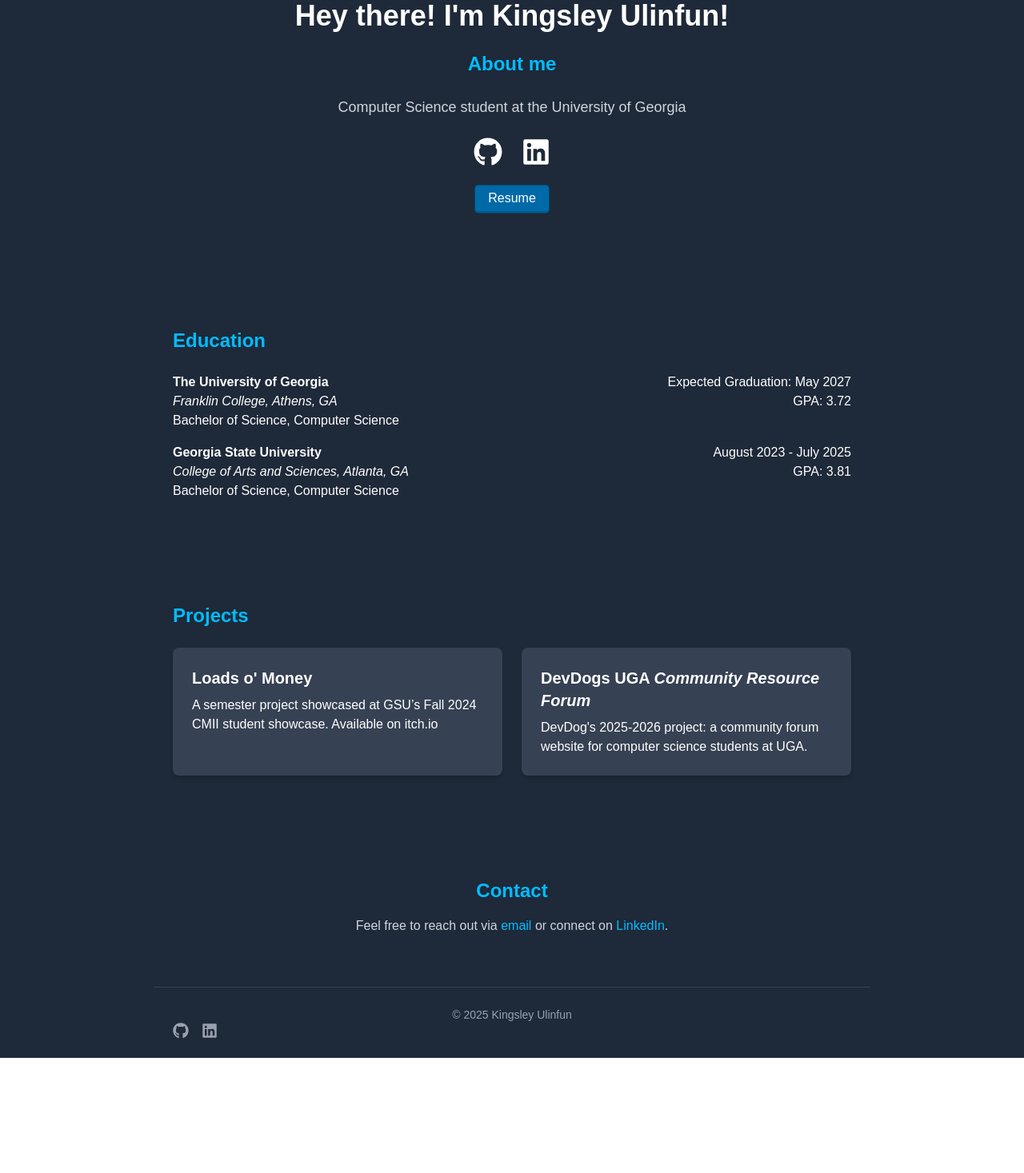
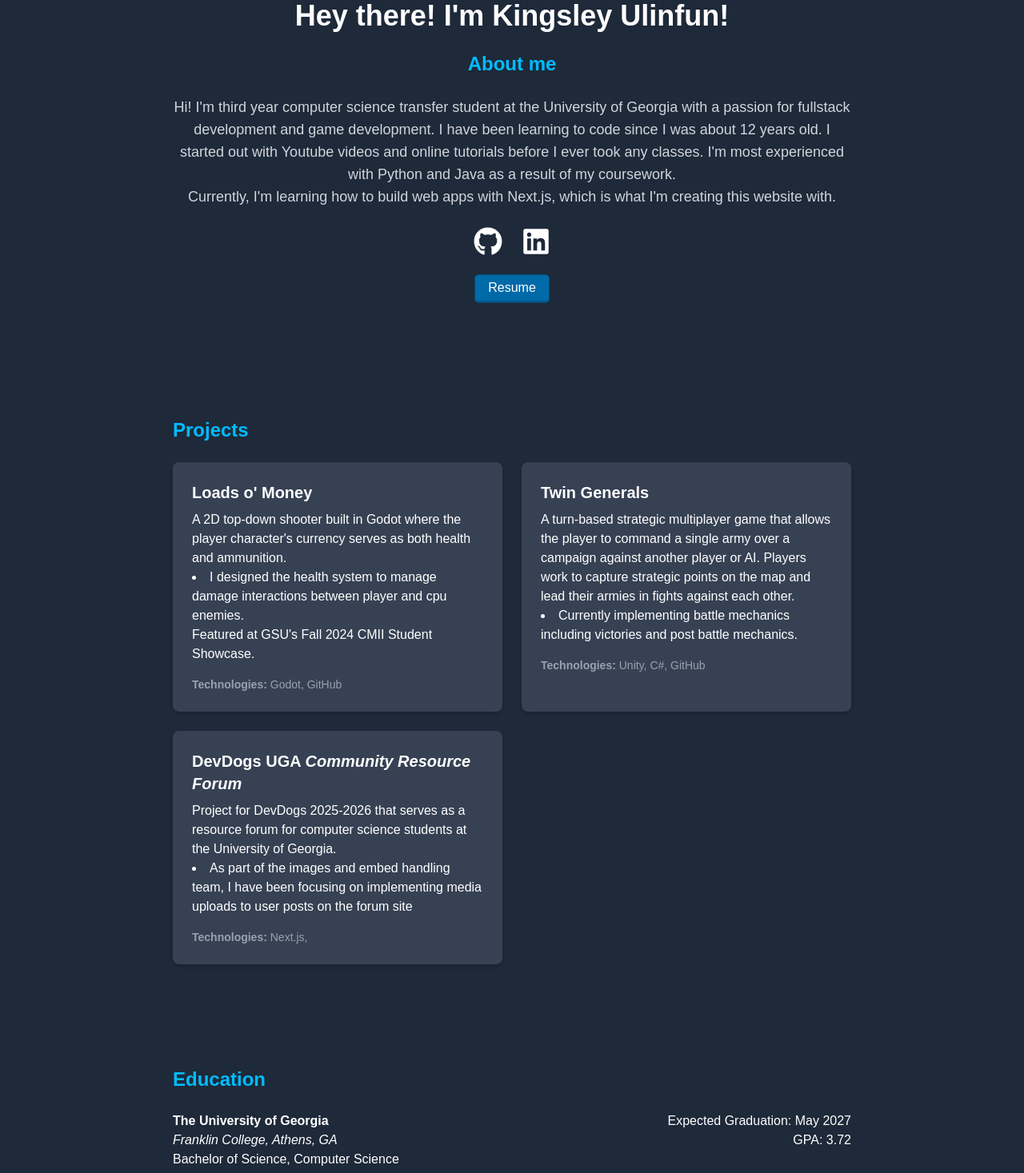
Before and after one commit to JoeB1d0me/my-portfolio-project, a Next.js app: page / in a window 1280 px wide. Shown: the part 320-1787 px from the top of the page at 80% size. Before the commit the page ends 1643 px from the top, so only its background shows below. Built offline with nearby package versions, Linux system fonts and the light colour scheme.

Commit message:
Update page.tsx

```diff
--- a/src/app/page.tsx
+++ b/src/app/page.tsx
@@ -2,6 +2,7 @@ import Image from "next/image";
 import { FaGithub, FaLinkedin } from "react-icons/fa";
 import placeholder from "../../public/goober-cat.gif";
 import Button from "@/components/button";
+import EvilButton from "@/components/evilbutton";
 
 export default function Home() {
   return (
@@ -21,11 +22,14 @@ export default function Home() {
 
         <h1 className="font-bold text-4xl">Hey there! I'm Kingsley Ulinfun!</h1>
         <h2 className="font-bold text-sky-400 text-2xl text-left">About me</h2>
-        <p className="text-lg text-gray-300">
-          Computer Science student at the University of Georgia
-
+        <div className="prose w-full">
+        <p className="text-lg text-gray-300 content-center">
+          Hi! I'm third year computer science transfer student at the University of Georgia with a passion for fullstack development and game development.
+          I have been learning to code since I was about 12 years old. I started out with Youtube videos and online tutorials before I ever took any classes.
+          I'm most experienced with Python and Java as a result of my coursework. <br /> Currently, I'm learning how to build web apps with Next.js, which is what I'm creating this website with.
         </p>
-
+        {/* <EvilButton text="Don't click" /> */}
+        </div>
         <ul className="flex text-4xl gap-6">
           <li>
             <a
@@ -51,6 +55,66 @@ export default function Home() {
 
         <Button text="Resume" href="/resume.pdf" />
       </section>
+
+      {/* Projects Section */}
+      <section
+        id="projects"
+        className="w-full max-w-4xl px-6 py-16 space-y-6 text-left"
+      >
+        <h2 className="text-2xl text-sky-400 font-bold">Projects</h2>
+
+        <div className="grid sm:grid-cols-2 gap-6">
+          <a
+            href="https://github.com/agreene5/Loads-O-Money"
+            target="_blank"
+            rel="noopener noreferrer"
+            className="bg-gray-700 hover:bg-gray-600 rounded-lg p-6 transition-shadow shadow-md hover:shadow-lg flex flex-col gap-2"
+          >
+            <span className="font-bold text-xl">Loads o' Money</span>
+            <span>
+             A 2D top-down shooter built in Godot where the player character's currency serves as both health and ammunition.
+             <br /><li>I designed the health system to manage damage interactions between player and cpu enemies.</li>
+             Featured at GSU's Fall 2024 CMII Student Showcase.
+            </span>
+            <span className="text-sm text-gray-400 mt-2">
+              <b>Technologies: </b> Godot, GitHub
+            </span>
+          </a>
+          <a
+          href="https://github.com/ntdog36/Twin_Generals"
+          target="_blank"
+          rel="noopener noreferrer"
+          className="bg-gray-700 hover:bg-gray-600 rounded-lg p-6 transition-shadow shadow-md hover:shadow-lg flex flex-col gap-2"
+          >
+            <span className="font-bold text-xl">Twin Generals</span>
+            <span>
+              A turn-based strategic multiplayer game that allows the player to command a single army over a campaign against another player or AI.
+              Players work to capture strategic points on the map and lead their armies in fights against each other.
+              <br /><li>Currently implementing battle mechanics including victories and post battle mechanics. </li>
+            </span>
+            <span className="text-sm text-gray-400 mt-2">
+              <b>Technologies: </b> Unity, C#, GitHub
+            </span>
+
+          </a>
+          <a href="https://github.com/DevDogs-UGA/Community-Resource-Forum"
+            target="_blank"
+            rel="noopener noreferrer"
+            className="bg-gray-700 hover:bg-gray-600 rounded-lg p-6 transition-shadow shadow-md hover:shadow-lg flex flex-col gap-2"
+
+          >
+            <span className="font-bold text-xl"> DevDogs UGA <i>Community Resource Forum</i></span>
+            <span>
+              Project for DevDogs 2025-2026 that serves as a resource forum for computer science students at the University of Georgia.
+              <br /><li>As part of the images and embed handling team, I have been focusing on implementing media uploads to user posts on the forum site</li>
+            </span>
+            <span className="text-sm text-gray-400 mt-2">
+              <b>Technologies: </b> Next.js,
+            </span>
+          </a>
+        </div>
+      </section>
+
 
       {/* Education Section */}
       <section
@@ -86,39 +150,7 @@ export default function Home() {
         </div>
       </section>
 
-      {/* Projects Section */}
-      <section
-        id="projects"
-        className="w-full max-w-4xl px-6 py-16 space-y-6 text-left"
-      >
-        <h2 className="text-2xl text-sky-400 font-bold">Projects</h2>
 
-        <div className="grid sm:grid-cols-2 gap-6">
-          <a
-            href="https://github.com/agreene5/Loads-O-Money"
-            target="_blank"
-            rel="noopener noreferrer"
-            className="bg-gray-700 hover:bg-gray-600 rounded-lg p-6 transition-shadow shadow-md hover:shadow-lg flex flex-col gap-2"
-          >
-            <span className="font-bold text-xl">Loads o' Money</span>
-            <span>
-              A semester project showcased at GSU’s Fall 2024 CMII student
-              showcase. Available on itch.io
-            </span>
-          </a>
-          <a href="https://github.com/DevDogs-UGA/Community-Resource-Forum"
-            target="_blank"
-            rel="noopener noreferrer"
-            className="bg-gray-700 hover:bg-gray-600 rounded-lg p-6 transition-shadow shadow-md hover:shadow-lg flex flex-col gap-2"
-
-          >
-            <span className="font-bold text-xl"> DevDogs UGA <i>Community Resource Forum</i></span>
-            <span>
-              DevDog's 2025-2026 project: a community forum website for computer science students at UGA.
-            </span>
-          </a>
-        </div>
-      </section>
 
       {/* Contact Section */}
       <section
```
